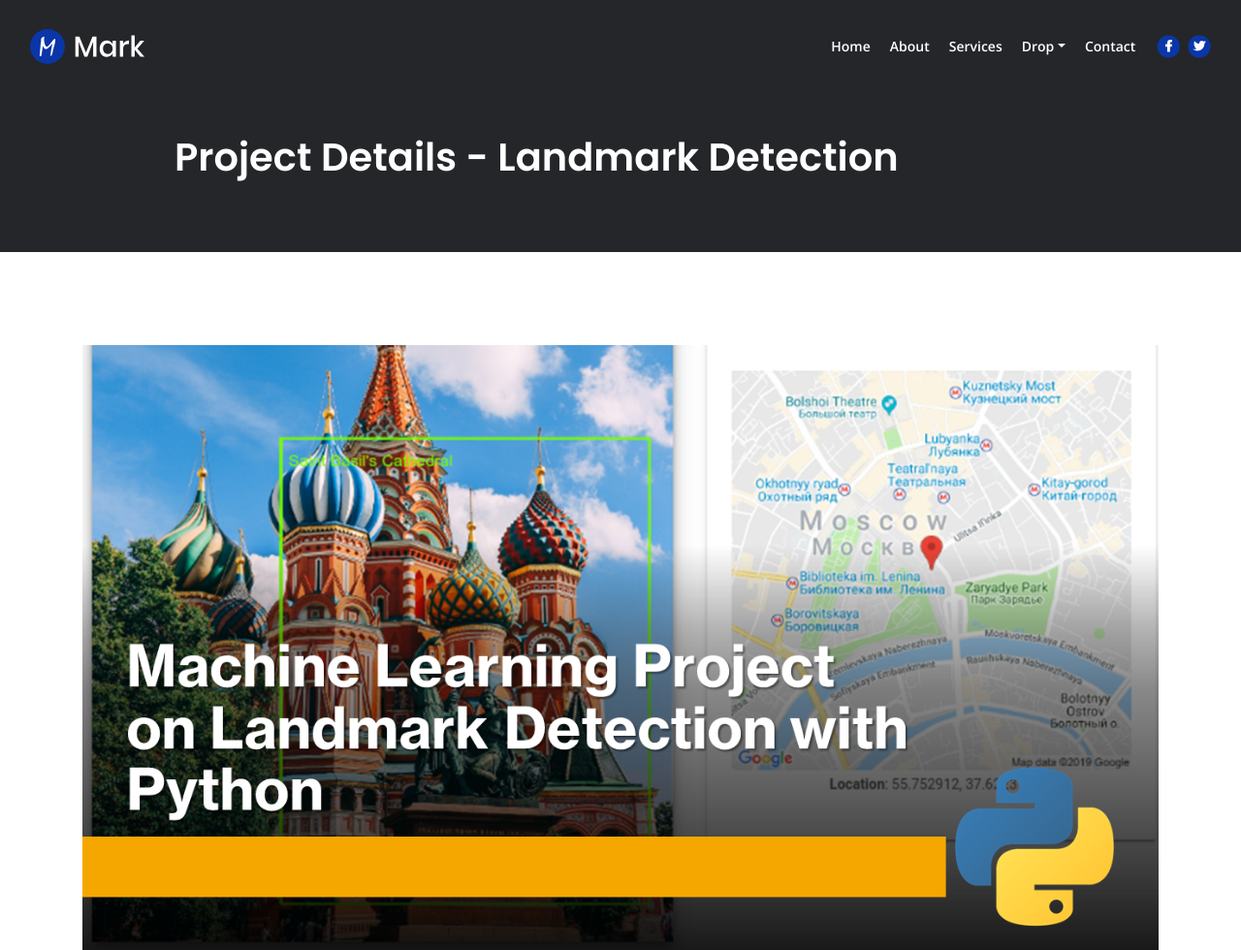
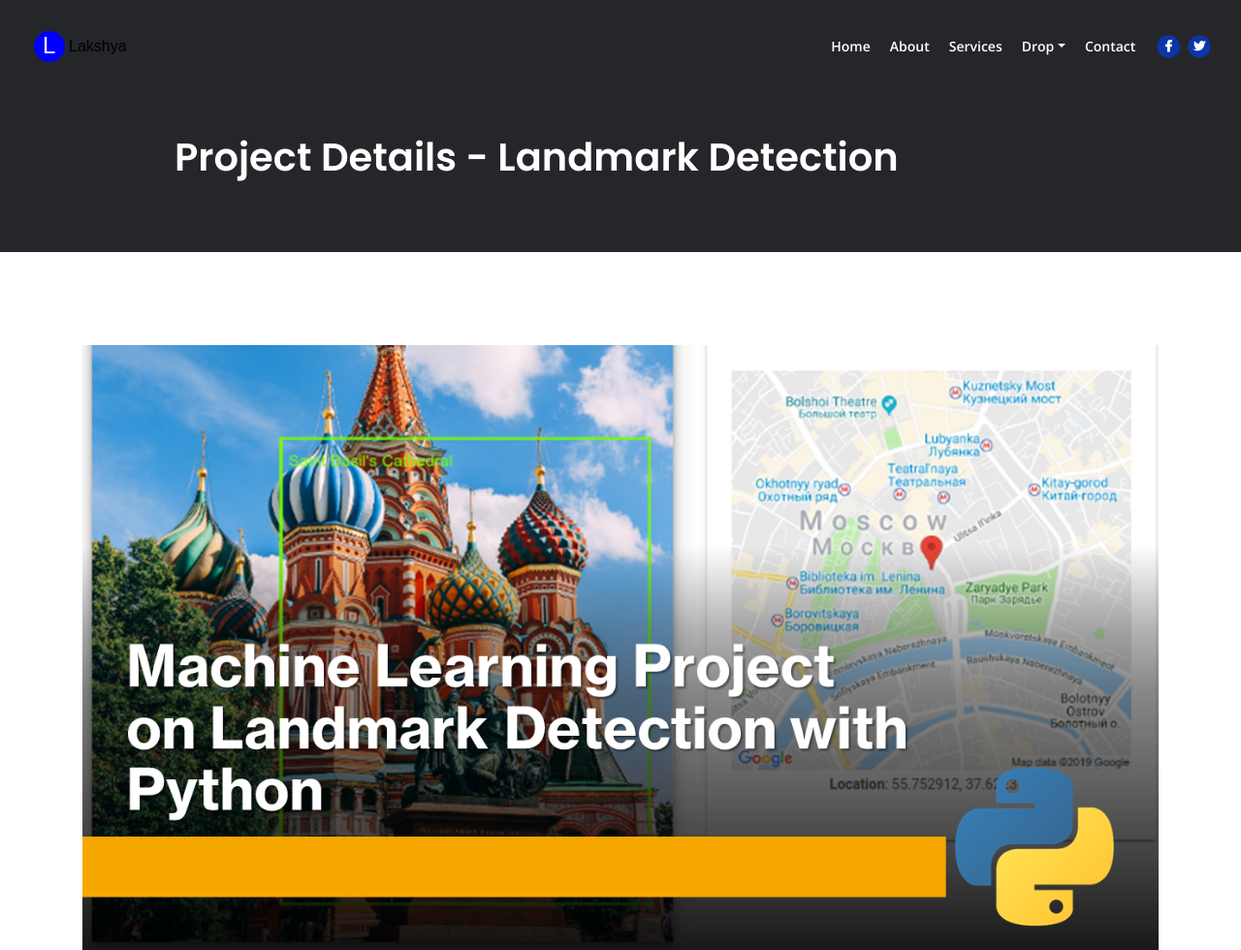
Before and after one commit to predator-911/Portfoli0, a plain HTML site: page LD.html in a window 1280 px wide. Shown: the top 980 px of the page at 97% size. Drawn offline with nearby package versions, Linux system fonts and the light colour scheme.

Commit message:
Update LD.html

```diff
--- a/LD.html
+++ b/LD.html
@@ -36,9 +36,11 @@
     <nav class="navbar navbar-expand-lg fixed-top navbar-dark">
       <div class="container">
         <!-- Image Logo -->
-        <a class="navbar-brand logo-image" href="index.html">
-          <img src="images/logo.svg" alt="alternative" />
-        </a>
+         <a class="navbar-brand logo-image" href="index.html"
+          ><img
+            src="images/LakshyaLogo.svg"
+            alt="alternative"
+        /></a>
 
         <!-- Text Logo - Use this if you don't have a graphic logo -->
         <!-- <a class="navbar-brand logo-text page-scroll" href="index.html">Landmark</a> -->
```
